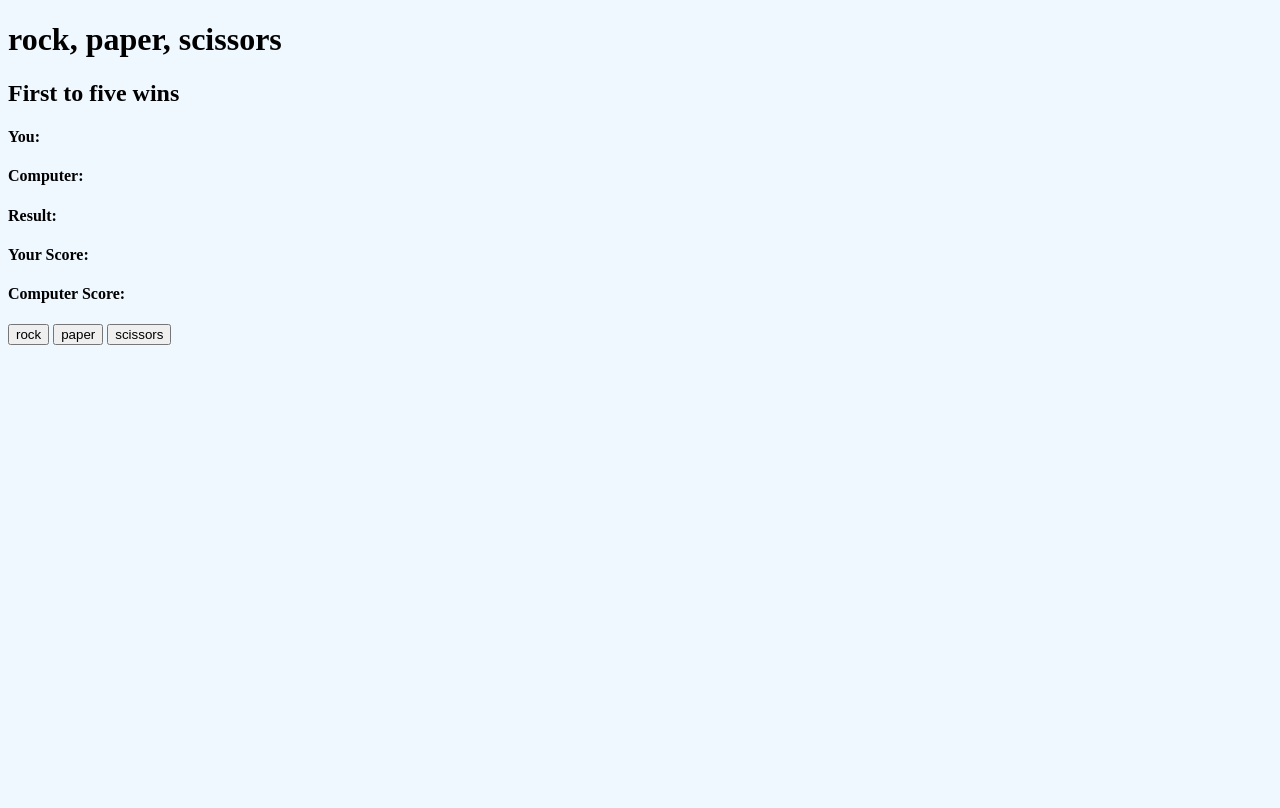
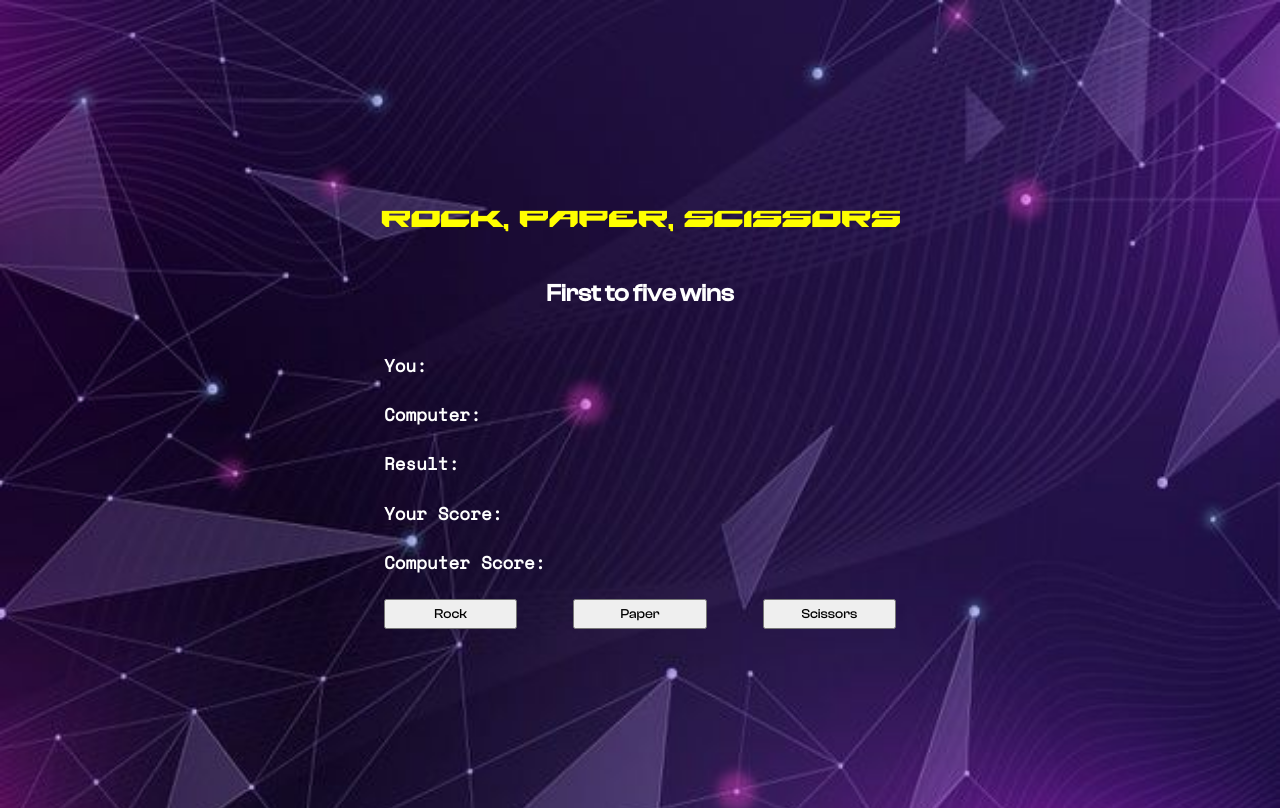
Before and after one commit to Boywhyte/rock-paper-scissors, a plain HTML site: page index.html in a window 1280 px wide. Drawn offline with Linux system fonts and the light colour scheme.

Commit message:
rps ui updated

```diff
--- a/index.html
+++ b/index.html
@@ -11,17 +11,24 @@
     <h1>rock, paper, scissors</h1>
     <h2>First to five wins</h2>
 
-    <!-- -->
-    <h4>You: <span id="you"></span></h4>
-    <h4>Computer: <span id="computer"></span></h4>
-    <h4>Result: <span id="result"></span></h4>
-    <h4>Your Score:  <span id="your-score"></span></h4>
-    <h4>Computer Score: <span id="computer-score"></span></h4>
 
-    <!-- user buttons -->
-    <button id="rock">rock</button>
-    <button id="something">paper</button>
-    <button id="scissors">scissors</button>
+    <div class="container">
+
+        <h4>You: <span id="you"></span></h4>
+        <h4>Computer: <span id="computer"></span></h4>
+        <h4>Result: <span id="result"></span></h4>
+        <h4>Your Score:  <span id="your-score"></span></h4>
+        <h4>Computer Score: <span id="computer-score"></span></h4>
+
+        <div class="buttons">
+
+            <button id="rock">Rock</button>
+            <button id="something">Paper</button>
+            <button id="scissors">Scissors</button>
+        </div>
+    </div>
+
+
 
     <script src="script.js"></script>
 </body>
--- a/script.js
+++ b/script.js
@@ -25,13 +25,13 @@ function playGame(){
 
 
         if (randomNumber === 0){
-          computersChoice = 'rock'
+          computersChoice = 'Rock'
         }
         if (randomNumber === 1){
-          computersChoice = 'paper'
+          computersChoice = 'Paper'
         }
         if (randomNumber === 2){
-          computersChoice = 'scissors'
+          computersChoice = 'Scissors'
         }
 
 
@@ -47,7 +47,7 @@ function playGame(){
         if (computersChoice == userChoice ){
           resultDisplay.textContent = 'its a draw'
         }
-        else if(computersChoice === 'rock' && userChoice == 'paper'|| computersChoice == 'paper'&&userChoice=='scissors'|| computersChoice == 'scissors'&& userChoice == 'rock')
+        else if(computersChoice === 'Rock' && userChoice == 'Paper'|| computersChoice == 'Paper'&&userChoice=='Scissors'|| computersChoice == 'Scissors'&& userChoice == 'Rock')
         {
           resultDisplay.textContent = 'you win'
           yourScore = ++yourScore
--- a/styles.css
+++ b/styles.css
@@ -1,3 +1,61 @@
+@font-face {
+    font-family:spacemonkey ;
+    src: url(fonts/SpaceMonkeyBold-Ea5On.otf);
+}
+@font-face {
+    font-family:clash display ;
+    src: url(fonts/ClashDisplay-Medium.otf);
+}
+@font-face {
+    font-family: space-mono;
+    src: url(fonts/SpaceMono-Regular.ttf);
+}
 body{
     background-color: aliceblue;
+    background-image: url(images/Premium\ Vector\ _\ Abstract\ realistic\ technology\ particle\ background.jpeg);
+    color: white;
+    background-repeat: no-repeat;
+    background-size: cover;
+    height: 49.5rem;
+    display: flex;
+    flex-direction: column;
+    justify-content: center;
+    align-items: center;
 }
+
+
+h1{
+    font-family: spacemonkey;
+    color: yellow;
+}
+h2{
+    font-family: clash display;
+}
+button{
+    height: 30px;
+    width: 10em;
+    font-family: clash display;
+    cursor: pointer;
+}
+
+button:hover{
+    background-color: yellow;
+    box-shadow: 4px 4px 3px white;
+}
+
+.buttons{
+    display: flex;
+    justify-content: space-between;
+
+}
+.container{
+    width: 32em;
+}
+
+h4{
+    font-family: space-mono;
+    font-size: 1.1em;
+}
+#result{
+    color:yellow
+}
```
Also changed, not shown: fonts/ClashDisplay-Medium.otf (added), fonts/ClashDisplay-Regular.otf (added), fonts/SpaceMonkeyBold-Ea5On.otf (added), fonts/SpaceMono-Regular.ttf (added), images/Premium Vector _ Abstract realistic technology particle background.jpeg (added).
